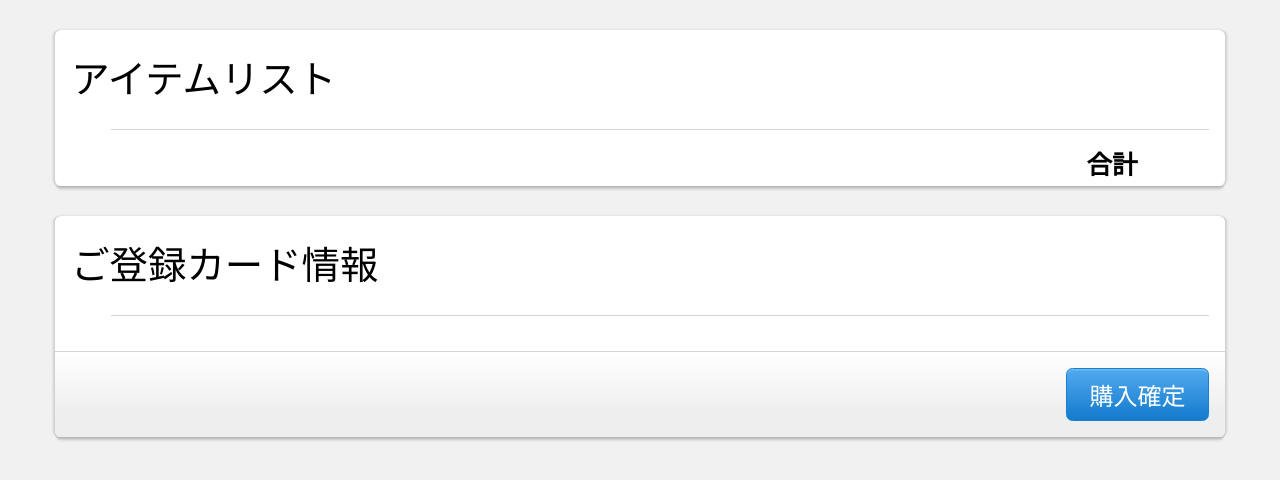
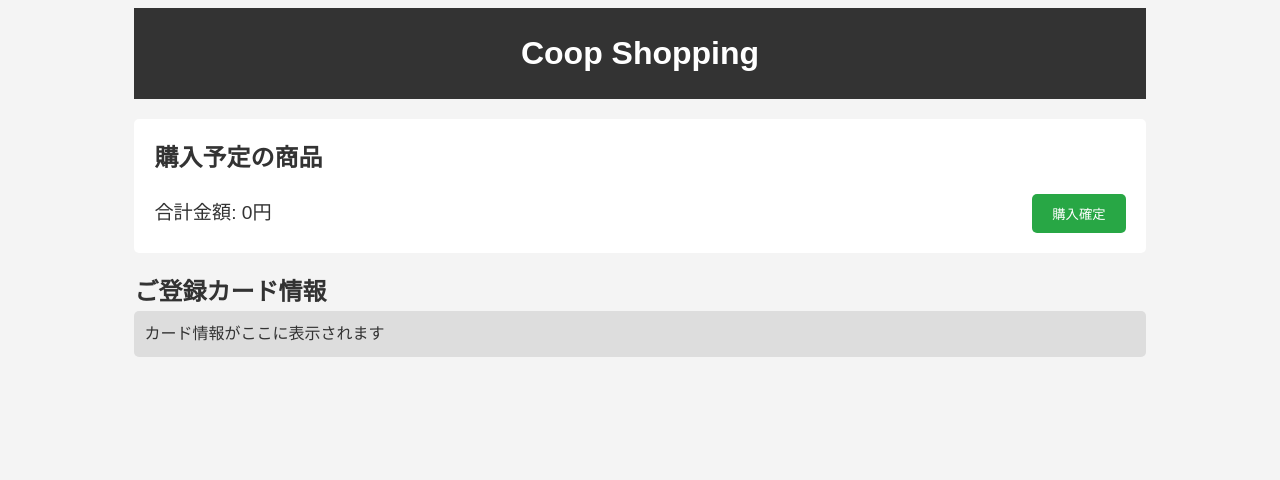
Before and after one commit to Nshisei/coop, a Flask app: page / in a window 1280 px wide. Shown: the top 480 px of the page. Run offline with Flask 3, Linux system fonts and the light colour scheme; some libraries are stand-ins or nearby versions.

Commit message:
websocket通信基盤

```diff
--- a/app.py
+++ b/app.py
@@ -1,41 +1,13 @@
 from flask import Flask, render_template
 from flask_socketio import SocketIO
-import pika
-import eventlet
-import json
-
-# Pythonの標準ライブラリを非同期I/Oに対応するように書き換えます。
-eventlet.monkey_patch()
 
 app = Flask(__name__)
-app.config['SECRET_KEY'] = 'your_secret_key'
-
-# Create a function to handle incoming RabbitMQ messages
-def on_rabbitmq_message(body):
-    # When a message is received, broadcast it to all connected WebSocket clients
-    data = json.loads(body)
-    print(data)
-
-# Define a function to set up RabbitMQ connection and channel
-def setup_rabbitmq():
-    connection = pika.BlockingConnection(pika.ConnectionParameters(host='localhost'))
-    channel = connection.channel()
-    channel.queue_declare(queue='barcode_queue')
-    channel.queue_declare(queue='nfc_queue')
-
-    # Set up consumers
-    for queue_name in ['barcode_queue', 'nfc_queue']:
-        channel.basic_consume(queue=queue_name, on_message_callback=lambda ch, method, properties, body: on_rabbitmq_message(body), auto_ack=True)
-    return channel
-
-# Create a separate thread for the RabbitMQ consumer
-def rabbitmq_consumer_thread():
-    channel = setup_rabbitmq()
-    channel.start_consuming()
+app.config['SECRET_KEY'] = 'secret!'
+socketio = SocketIO(app)
 
 @app.route('/')
 def index():
     return render_template('index.html')
 
 if __name__ == '__main__':
-    eventlet.spawn(rabbitmq_consumer_thread)
+    socketio.run(app, debug=True)
--- a/static/css/coop.css
+++ b/static/css/coop.css
@@ -1,203 +1,108 @@
+body {
+  font-family: 'Arial', sans-serif;
+  background-color: #f4f4f4;
+  color: #333;
+  line-height: 1.6;
+}
 
-body{
-    /* background-color: #333; */
-    background-color: #f1f1f1;
-    font-family: Hiragino Kaku Gothic Pro,Lucida Grande,Helvetica,Arial,Verdana,sans-serif;
+.container {
+  width: 80%;
+  margin: auto;
+  overflow: hidden;
 }
-  h1{
-    font-weight: 400;
-    font-size: 2.4rem;
+
+header {
+  background: #333;
+  color: #fff;
+  padding: 20px;
+  text-align: center;
+}
+
+h1, h2 {
   margin: 0;
-    padding-top: 2px;
-    padding-bottom: 9px;
-    text-align: left;
-  }
-  .form{
-    background-color: #fff;
-    width: 90%;
-    padding: 1.0rem 1.0rem 0;
-    border-radius: .4rem;
-    box-shadow: 0.1rem 0 0 0 #d2d2d2, -0.1rem 0 0 0 #d2d2d2, 0 0.1rem 0 0 #b6b6b6, 0 0.2rem 0 0 #d2d2d2, 0.2rem 0 0 0 #e6e6e6, -0.2rem 0 0 0 #e6e6e6, 0 0.3rem 0 0 #e6e6e6, 0 -0.1rem 0 0 #e6e6e6;
-    margin: 30px auto;
-  }
-  .buyform{
-    background: linear-gradient(to bottom,#fff 0,#eee 70%,#eee 100%);
-    padding: 1.0rem 1.0rem 1.0rem;
-    border-top: 1px solid #d5d5d5;
-    border-bottom-right-radius: 0.4rem;
-    border-bottom-left-radius: 0.4rem;
-    margin-left: -1rem;
-    margin-right: -1rem;
-  }
-  .button-container{
-    text-align: right;
-  }
-  li.item{
-    padding: 0.9rem 0 0.3rem;
-    position: relative;
-    margin-bottom: .2rem;
-    border-top: 1px solid #d5d5d5;
-  }
-  li{
-    list-style: none;
-  }
-  .table{
-    display: table;
-    width: 100%;
-  }
-  .table-style{
-    display: table-cell;
-    vertical-align: middle;
-  }
-  .item-info{
-    width: 100%;
-    margin: 0 auto;
-  }
-  .removeButton{
-    width: 15%;
-  }
-  .remove-button{
-    font-size: 0.8rem;
-    font-family: Hiragino Kaku Gothic Pro,Lucida Grande,Helvetica,Arial,Verdana,sans-serif;
-    font-weight: normal;
-    padding: 0.5rem 1.4rem;
-    color: #FFF;
-    background-color: #147bcd;
-    background: linear-gradient(#51a9ee,#147bcd);
-    border-color: #1482d0;
-    text-decoration: none;
-    border-style: solid;
-    border-width: 1px;
-    border-radius: .4rem;
-    box-shadow: inset 0 0.1rem 0 rgba(255,255,255,.2);
-  }
-  #buy-button{
-    text-align: right;
-    position: auto;
-    right: 0;
-    font-size: 1.5rem;
-    font-family: Hiragino Kaku Gothic Pro,Lucida Grande,Helvetica,Arial,Verdana,sans-serif;
-    font-weight: normal;
-    padding: 0.5rem 1.4rem;
-    color: #FFF;
-    background-color: #147bcd;
-    background: linear-gradient(#51a9ee,#147bcd);
-    border-color: #1482d0;
-    text-decoration: none;
-    border-style: solid;
-    border-width: 1px;
-    border-radius: .4rem;
-    box-shadow: inset 0 0.1rem 0 rgba(255,255,255,.2);
-  }
-  .item-name{
-    font-size: 1.4rem;
-    font-weight: 700;
-    color: #000;
-    font-style: Lucida Grande,Helvetica,Arial,Verdana,sans-serif;
-    /* width: 100rem; */
-    width: 70%;
   padding: 0;
 }
-  .item-price{
-    font-family: Hiragino Kaku Gothic ProN,Lucida Grande,Helvetica,Arial,Verdana,sans-serif;
-    font-size: 1.4rem;
-    font-weight: 700;
-    color: #000;
-    width: 15%;
-    text-align: right;
+
+.item-list {
+  background: #fff;
+  margin: 20px 0;
+  padding: 20px;
+  border-radius: 5px;
 }
-  .summary-table{
-    float: right;
-    border-top: 1px solid #d5d5d5;
+
+ul {
+  list-style: none;
+  padding: 0;
 }
-  #summary-text{
-    font-size: 1.6rem;
-    font-weight: 700;
-    color: #000;
-    vertical-align: middle;
-    width: 100rem;
-    text-align: right;
+
+#items li {
+  border-bottom: 1px solid #ddd;
+  padding: 10px;
 }
-  #summary-price{
-    text-align: right;
-    font-size: 1.8rem;
-    font-weight: 700;
-    color: #000;
-    font-family: Lucida Grande,Helvetica,Arial,Verdana,sans-serif;
-    width: 7rem;
+
+.checkout {
+  display: flex;
+  justify-content: space-between;
+  align-items: center;
 }
-  .ebutton{
-    vertical-align: top;
+
+.total-amount {
+  font-size: 1.2em;
 }
-  .e1{
-    width: 12%;
-    font-size: 1.0rem;
-    font-weight: 700;
-    color: #000;
-    text-align: left;
-    vertical-align: top;
+
+#card {
+  background: #ddd;
+  padding: 10px;
+  border-radius: 5px;
 }
-  .e2{
-    width: 15%;
-    font-size: 1.0rem;
-    font-weight: 400;
-    color: #000;
-    text-align: left;
-    vertical-align: top;
+
+#confirm-purchase {
+  background: #28a745;
+  color: #fff;
+  border: none;
+  padding: 10px 20px;
+  border-radius: 5px;
+  cursor: pointer;
 }
-  .e3{
-    width: 10%;
-    font-size: 1.0rem;
-    font-weight: 700;
-    color: #000;
-    text-align: left;
-    vertical-align: top;
+
+/* 追加項目のスタイル */
+.item-detail, .user-detail {
+  background: #f8f8f8;
+  border: 1px solid #ddd;
+  padding: 10px;
+  margin-bottom: 10px;
+  border-radius: 5px;
 }
-  .e4{
-    width: 25%;
-    font-size: 1.0rem;
-    font-weight: 400;
-    color: #000;
-    text-align: left;
-    vertical-align: top;
+
+.item-detail div, .user-detail div {
+  margin-bottom: 5px;
 }
-  .e5{
-    width: 14%;
-    font-size: 1.0rem;
-    font-weight: 700;
-    color: #000;
-    text-align: right;
-    vertical-align: top;
+
+.detail-label {
+  font-weight: bold;
 }
-  .e6{
-    font-size: 1.0rem;
-    font-weight: 400;
-    color: #000;
-    text-align: right;
-    vertical-align: top;
+
+.detail-value {
+  margin-left: 10px;
 }
-  .userinfo{
-    padding: 0.9rem 0 0.3rem;
-    position: relative;
-    margin-bottom: .2rem;
-    border-top: 1px solid #d5d5d5;
+
+.form-input {
+  padding: 5px;
+  margin: 5px 0;
+  border: 1px solid #ddd;
+  border-radius: 3px;
 }
-  .smallText{
-    margin-left: 20rem;
-    font-size: 0.8rem;
+
+.form-button {
+  background-color: #4CAF50; /* Green */
+  border: none;
+  color: white;
+  padding: 10px 20px;
+  text-align: center;
+  text-decoration: none;
+  display: inline-block;
+  font-size: 16px;
+  margin: 4px 2px;
+  cursor: pointer;
+  border-radius: 5px;
 }
-  .felica{
-    height: 35px;
-    vertical-align: bottom;
-    text-align: center;
-  }
-  .errorContainer{
-    margin-bottom: 1rem;
-  }
-  .errorMessage{
-    border: 1px solid #d5d5d5;
-    border-radius: 5px;
-    background: #ffffc3;
-    color: #f30;
-    padding: 1rem;
-  }
--- a/static/js/coop.js
+++ b/static/js/coop.js
@@ -1,180 +1,93 @@
-var itemListPath = firebase.database().ref("/item"); //firebaseで商品情報を保持しているパス
-var userPath = firebase.database().ref("/user"); //firebaseでユーザ情報を保持しているパス
-var errorBarcodePath = firebase.database().ref("/error/barcode"); //firebaseでバーコード関係のエラー情報を保持しているパス
-var errorFelicaPath = firebase.database().ref("/error/felica"); //firebaseでfelica関係のエラー情報を保持しているパス
-var key = []; //商品のfirebase登録キーを保持
-var price = []; //商品の価格を保持
-var insert = []; //商品情報を表示するために生成するHTMLタグを保持
-var sum = 0; //購入金額の合計
-var user_id = 0; //ユーザID
-var card_id = 0; //カードID
-var item_id = []; //商品のID
-var discountProbability = 0; //割引確率
-var discountedPrice = []; //割引適用後の価格
+var socket = io(); // WebSocket接続を初期化
+var sum = 0; // 購入金額の合計
+var user_id = 0; // ユーザID
+var card_id = 0; // カードID
+var item_id = []; // 商品のID
+var price = []; // 商品の価格
 
-
-//購入商品の合計金額を計算する関数
+// 購入商品の合計金額を計算する関数
 var calculateSum = function(){
   sum = 0;
   price.forEach(function(value){
-    sum += Number(value);
+      sum += Number(value);
   });
-  document.getElementById("summary-price").innerText = '¥' + sum;
+  document.getElementById("total").innerText = sum;
+};
+
+// 商品情報のキャンセルボタンが押されると該当の商品を削除
+var removeItem = function(id){
+  var index = item_id.indexOf(id);
+  if(index !== -1){
+      item_id.splice(index, 1);
+      price.splice(index, 1);
+      document.getElementById(id).parentNode.remove();
+      calculateSum();
+  }
+};
+
+// ユーザ情報のキャンセルボタンが押されるとユーザ情報を削除
+var removeUserInfo = function(){
+    user_id = 0;
+    card_id = 0;
+    document.getElementById("card").innerHTML = '';
+};
+// サーバーから商品が追加されたときの処理
+socket.on('item_added', function(data){
+  item_id.push(data.item_id);
+  price.push(data.itemPrice);
+  var itemHTML = '<li id="' + data.item_id + '" class="item"><div class="item-info"><div class="item-name">' + data.itemName + '</div><div class="item-price">¥' + data.itemPrice + '</div></div><button type="button" class="remove-button" onclick="removeItem(\'' + data.item_id + '\');">キャンセル</button></li>';
+  document.getElementById("items").insertAdjacentHTML('beforeend', itemHTML);
+  calculateSum();
+});
+
+// サーバーからユーザ情報が更新されたときの処理
+socket.on('user_info', function(data){
+  user_id = data.user_id;
+  card_id = data.card_id;
+
+  // HTMLにユーザ情報を表示
+  var userInfoHTML = 'ユーザID: ' + user_id + '<br>カードID: ' + card_id + '<br><button type="button" class="remove-button" onclick="removeUserInfo();">キャンセル</button>';
+  document.getElementById("card").innerHTML = userInfoHTML;
+});
+
+// 購入確定ボタンが押されたときの処理
+document.getElementById("confirm-purchase").addEventListener("click", function(){
+  if(user_id === 0 || card_id === 0 || item_id.length === 0 || sum === 0){
+      alert("商品情報またはユーザ情報が未入力です");
+      return;
+  }
+
+  // サーバーに購入情報を送信
+  var purchaseInfo = {
+      user_id: user_id,
+      card_id: card_id,
+      item_id: item_id,
+      price: price,
+      total: sum
+  };
+
+  socket.emit('confirm_purchase', purchaseInfo);
+});
+
+// ページを初期状態に戻す関数
+function resetPage() {
+  // ユーザ情報と商品情報をクリア
+  user_id = 0;
+  card_id = 0;
+  item_id = [];
+  price = [];
+  sum = 0;
+
+  // HTMLの内容をクリア
+  document.getElementById("items").innerHTML = '';
+  document.getElementById("card").innerHTML = '';
+  document.getElementById("total").innerText = '0';
+
+  // その他のリセットに必要な処理があればここに追加
 }
 
-//barcode関係のエラー情報をクリアする
-var barcodeErrorClear = function(){
-  firebase.database().ref("/error/barcode/").set({unregistered_error:0});
-}
-
-//Felica関係のエラー情報をクリアする
-var felicaErrorClear = function(){
-  firebase.database().ref("/error/felica/").set({unregistered_error:0});
-}
-
-//Firebase データベース内のアイテムのリストを取得するために使用。最初の一回はパスに存在する全ての要素に対してトリガーされる。以降は、パスに新しい子が追加されるたびに、その子のみに対し再びトリガーされる。
-itemListPath.on("child_added", function(snapshot){
-  key.push(snapshot.key);
-  price.push(snapshot.val().itemPrice);
-  item_id.push(snapshot.val().item_id);
-  insert.push('<li class="item"><div class="item-info"><div class="table"><div class="removeButton table-style"><button id=' + snapshot.key + ' type="button" class="remove-button" onclick="removeItem(this.id);">キャンセル</button></div><div class="item-name table-style">'+ snapshot.val().itemName +'</div><div class="item-price table-style">¥'+ snapshot.val().itemPrice +'</div></div></div></li>');
-  document.getElementById("insertItem").insertAdjacentHTML('beforeend', insert[insert.length - 1]);
-  calculateSum();
-  barcodeErrorClear();
-  document.getElementById("insertBuyError").innerHTML = '';
-  console.log("Add");
-  console.log(item_id);
-})
-
-//firebaseのitem要素が削除された際にトリガーされ、削除された分のHTMLタグを削除
-itemListPath.on("child_removed", function(snapshot){
-  var index = key.indexOf(snapshot.key);
-  insert.splice(index,1);
-  price.splice(index,1);
-  item_id.splice(index,1);
-  key.splice(index,1);
-  document.getElementById("insertItem").textContent = ''; //itemListをクリーン
-  insert.forEach(function(value){
-    document.getElementById("insertItem").insertAdjacentHTML('beforeend', value);
-  });
-  calculateSum();
-  console.log("remove");
-  console.log(item_id);
-})
-
-
-//商品情報のキャンセルボタンが押されるとfirebaseの特定の要素を削除
-var removeItem = function(id){
-  firebase.database().ref("/item/" + id).remove();
-};
-
-//ユーザ情報のキャンセルボタンが押されるとfirebaseの特定の要素を削除
-var removeUserInfo = function(){
-  firebase.database().ref("/user").remove();
-};
-
-//var audio_flg = true;
-
-var postInfo = function(){
-	var user_id_text = user_id;
-	var card_id_text = card_id;
-	var item_id_text = "";
-	var price_text = "";
-	var fixedDatas = new FormData();
-	var XHR = new XMLHttpRequest();
-	var win_flg = false;
-	var str;
-	XHR.open("POST","coop.php",false);
-	if(Math.random() * 100 <= discountProbability){ //アタリ
-		for(var i=0; i<item_id.length; i++){
-			item_id_text += item_id[i] + ",";
-			if(price[i] < 0){ //価格がマイナス、つまり入金処理を行っている場合は当選しても0円にしない
-				price_text += price[i] + ",";
-			}else{
-				price_text += "0" + ",";
-			}
-		}
-		win_flg = true;
-	}else{ //ハズレ
-		for(var i=0; i<item_id.length; i++){
-			item_id_text += item_id[i] + ",";
-			price_text += price[i] + ",";
-		}
-	}
-	item_id_text = item_id_text.slice(0, -1);
-	price_text = price_text.slice(0, -1);
-	// 購入するための情報の入力が不十分な場合は購入できない
-	if(user_id_text == 0 || card_id_text == 0 || item_id_text == "" || price_text == ""){
-		document.getElementById("buy-button").blur();
-		document.getElementById("insertBuyError").innerHTML = '<div class="errorContainer table-style"><div class="errorMessage">商品情報もしくはカード情報が未入力です。</div></div>';
-		return false;
-	}
-	if(win_flg) {
-//		document.getElementById("ok_sound").play();
-		str = 'おめでとうございます！あたりなので今回の購入は無料です！ありがとうございました。';
-	} else {
-//		document.getElementById("win_sound").play();
-		str = '購入処理が完了しました。ありがとうございました。';
-	}
-	fixedDatas.append("user_id",user_id_text);
-	fixedDatas.append("card_id",card_id_text);
-	fixedDatas.append("item_id",item_id_text);
-	fixedDatas.append("price",price_text);
-	XHR.send(fixedDatas);//データを送信。送信に対するACKが帰ってきたら以下の処理を実行。
-	document.getElementById("insertBuyError").innerHTML = '';
-	firebase.database().ref("/").remove();
-//	while(audio_flg);
-//	audio_flg = true;
-	alert(str);
-
-};
-
-/*
-var audioEnded = function(){
-	audio_flg = false;
-};
-
-
-document.getElementById("ok_sound").addEventListener("ended",audioEnded,false); // 終了イベント処理関数設定
-document.getElementById("win_sound").addEventListener("ended",audioEnded,false); // 終了イベント処理関数設定
-*/
-
-//firebaseのユーザ情報を取得する。最初に一回トリガーされる。以降はユーザ情報に変更が発生した場合にトリガーされる。
-userPath.on("value", function(snapshot){
-  if(snapshot.exists()){ //ユーザ情報がfirebaseにある場合
-    user_id = snapshot.val().user_id;
-    card_id = snapshot.val().card_id;
-    discountProbability = snapshot.val().probability;
-    document.getElementById("insertUserInfo").innerHTML = '<div class="removeButton table-style ebutton"><button type="button" class="remove-button" onclick="removeUserInfo();">キャンセル</button></div><div id="" class="table-style  e1">カード名義人</div><div id="userInfo" class="table-style  e2">' + snapshot.val().name + '<br>' + snapshot.val().grade + '</div><div id="" class="table-style  e3">支払い方法</div><div id="" class="table-style  e4"><div class="table"><img src="felica.png" class="table-style felica"><div class="table-style smallText" ><div>プリペイド/ポストペイ<br></div><div id="IDm">'+ snapshot.val().felicaID +'</div></div></div></div><div class="table-style  e5">残高</div><div id="balance" class="table-style  e6">' + '¥' + snapshot.val().balance + '</div>';
-    document.getElementById("balance").innerText = '¥' + snapshot.val().balance;
-    felicaErrorClear();
-    document.getElementById("insertBuyError").innerHTML = '';
-  }else{  ////ユーザ情報がfirebaseにない場合
-    user_id = 0;
-    card_id = 0;
-    discountProbability = 0;
-    document.getElementById("insertUserInfo").innerHTML = '';
-  }
-  console.log("userChange");
-})
-
-//firebaseのバーコード関係のエラー情報を取得する。最初に一回トリガーされる。以降はエラー情報に変更が発生した場合にトリガーされる。
-errorBarcodePath.on("value", function(snapshot){
-  if(snapshot.exists() && snapshot.val().unregistered_error == 1){ //エラー処理
-    document.getElementById("insertBarcodeError").innerHTML = '<div class="errorContainer"><div class="errorMessage">入力されたバーコードは登録されていません。</div></div>';
-    console.log(snapshot.val().unregistered_error);
-  }else{
-    document.getElementById("insertBarcodeError").innerHTML = '';
-  }
-})
-
-//firebaseのFelica関係のエラー情報を取得する。最初に一回トリガーされる。以降はエラー情報に変更が発生した場合にトリガーされる。
-errorFelicaPath.on("value", function(snapshot){
-  if(snapshot.exists() && snapshot.val().unregistered_error == 1){ //エラー処理
-    document.getElementById("insertFelicaError").innerHTML = '<div class="errorContainer"><div class="errorMessage">入力されたカード情報は登録されていません。</div></div>';
-    removeUserInfo();
-    console.log(snapshot.val().unregistered_error);
-  }else{
-    document.getElementById("insertFelicaError").innerHTML = '';
-  }
-})
+// サーバーから購入処理完了の通知を受け取ったときの処理
+socket.on('purchase_confirmed', function(){
+  alert("購入が確定されました");
+  resetPage();
+});
--- a/templates/index.html
+++ b/templates/index.html
@@ -1,65 +1,37 @@
 <!DOCTYPE html>
-<html>
-  <head>
-    <meta charset="utf-8">
-    <title>Coop</title>
-    <link rel="stylesheet" type="text/css" href="/static/css/coop.css">
-    <link rel="shortcut icon" href="favicon.ico">
-    <script src="https://www.gstatic.com/firebasejs/5.8.6/firebase.js"></script>
-    <script>
-      // Initialize Firebase
-      var config = {
-        apiKey: "AIzaSyAmdThHlRK7ZkDckFCLyhpRVpLM69gRDro",
-        authDomain: "coop-b3e28.firebaseapp.com",
-        databaseURL: "https://coop-b3e28.firebaseio.com",
-        projectId: "coop-b3e28",
-        storageBucket: "coop-b3e28.appspot.com",
-        messagingSenderId: "810816192178"
-      };
-      firebase.initializeApp(config);
-    </script>
-    <script type="text/javascript" src="/static/js/coop.js"></script>
-  </head>
-  <body>
-    <div class="form"><!-- 商品情報を表示 -->
-      <h1>アイテムリスト</h1>
-      <ul>
-        <div id="insertBarcodeError"></div><!-- ここにバーコードに関するエラー情報を示すのタグが挿入される -->
-        <div id="insertItem"></div> <!-- ここに選択した商品情報を示すタグが挿入される -->
-        <div> <!-- 以下、選択した商品の合計金額を表示 -->
-          <li class="item">
-            <div class="table">
-              <div id="summary-text" class="table-style">
-                合計
-              </div>
-              <div id="summary-price" class="table-style"></div>
+<html lang="en">
+<head>
+    <meta charset="UTF-8">
+    <title>Coop Shopping</title>
+    <link rel="stylesheet" href="/static/css/coop.css">
+
+    <script src="https://cdnjs.cloudflare.com/ajax/libs/socket.io/4.0.1/socket.io.js" integrity="sha512-q/dWJ3kcmjBLU4Qc47E4A9kTB4m3wuTY7vkFJDTZKjTs8jhyGQnaUrxa0Ytd0ssMZhbNua9hE+E7Qv1j+DyZwA==" crossorigin="anonymous"></script>
+</head>
+<body>
+    <div class="container">
+        <header>
+            <h1>Coop Shopping</h1>
+        </header>
+
+        <section class="item-list">
+            <h2>購入予定の商品</h2>
+            <ul id="items">
+                <!-- JavaScriptでリストアイテムが追加される -->
+            </ul>
+            <div class="checkout">
+                <div class="total-amount">
+                    <span>合計金額: </span><span id="total">0</span>円
+                </div>
+                <button id="confirm-purchase">購入確定</button>
             </div>
-          </li>
-        </div>
-      </ul>
+        </section>
+
+        <section class="card-info">
+            <h2>ご登録カード情報</h2>
+            <div id="card">カード情報がここに表示されます</div>
+        </section>
     </div>
-    <div class="form"><!-- ユーザ情報を表示 -->
-      <h1>ご登録カード情報</h1>
-      <ul>
-        <div id="insertFelicaError"></div><!-- ここにFelicaに関するエラー情報を示すタグが挿入される -->
-        <div class="userinfo">
-          <div id="insertUserInfo" class="table"></div> <!-- ここにユーザ情報を示すタグが挿入される -->
-        </div>
-      </ul>
-      <div class="buyform table">
-	      <div id="insertBuyError" class="table-style"></div><!-- ここに購入ボタンを押した際のエラー情報を示すタグが挿入される　-->
-        <div class="button-container table-style">
-		<audio id="ok_sound" preload="auto">
-				<source src="audio/treasure.mp3" type="audio/mp3">
-		</audio>
-		<audio id="win_sound" preload="auto">
-				<source src="audio/zelda_open_treasure.mp3" type="audio/mp3">
-		</audio>
-  <button type="button" id="buy-button" onclick="postInfo();">
-	    購入確定
-	  </button>
-        </div>
-      </div>
-    </div>
-  </body>
+
+    <!-- ここにJavaScriptのスクリプトを追加 -->
+</body>
 </html>
```
Also changed, not shown: static/images/favicon.ico (added). Lines whose indentation alone changed are shown as unchanged.
